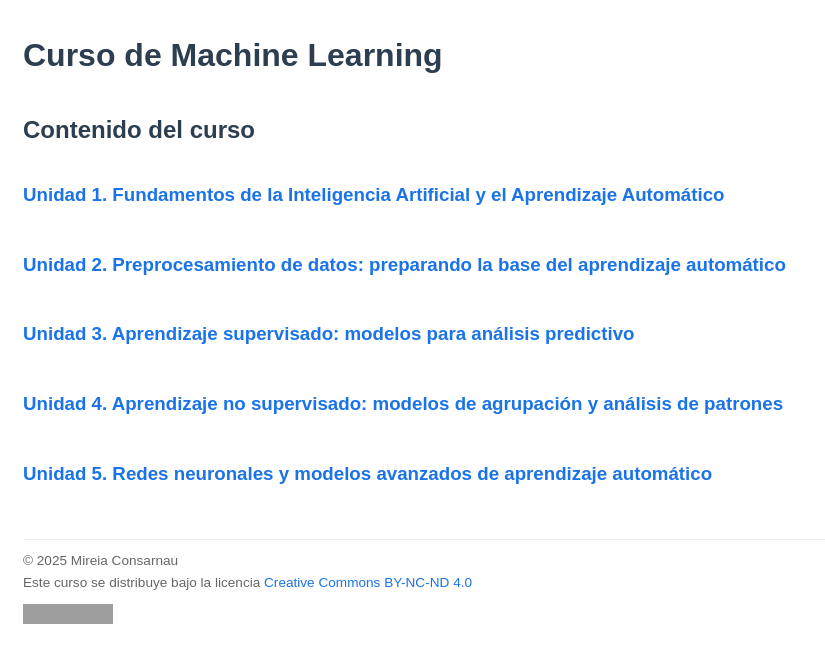
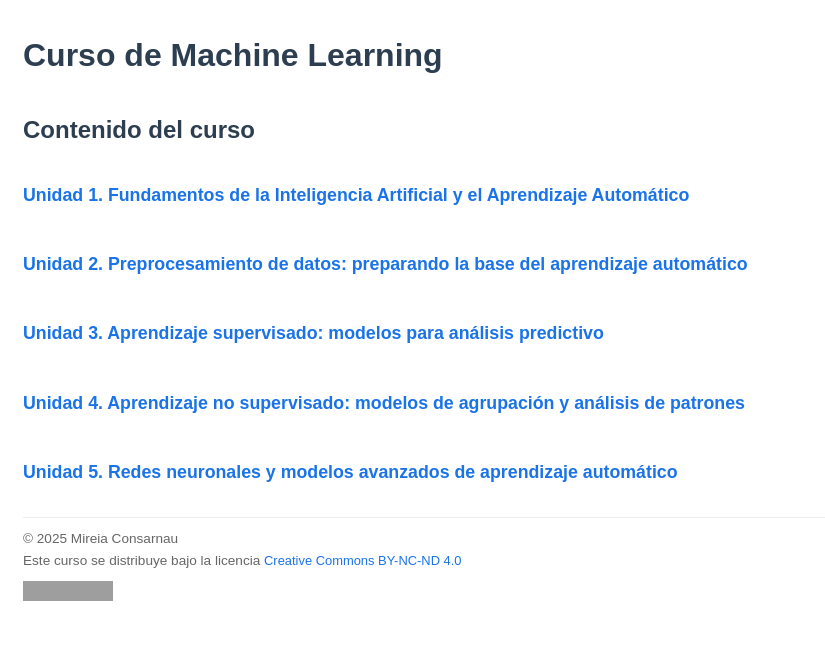
Before and after one commit to mireiaconsarnau/machine_learning, a Jekyll site: the page built from index.md, in a window 1280 px wide. Shown: the top 663 px of the page, without its empty margins (0-825 px from the left). Built offline with Jekyll 4.4.1, drawn with Linux system fonts in a browser that asks for light colours; grey boxes are pictures that could not be loaded.

Commit message:
Update custom.css

```diff
--- a/assets/css/custom.css
+++ b/assets/css/custom.css
@@ -18,6 +18,7 @@
   text-decoration: none;
   margin-bottom: 10px;
   display: inline-block;
+  font-size: 0.95em;
 }
 a:hover {
   text-decoration: underline;
@@ -31,6 +32,7 @@
   border-top: 1px solid #eee;
   padding-top: 10px;
   text-align: left;
+  margin-top: 20px;
 }
 
 /* Contingut */
```
